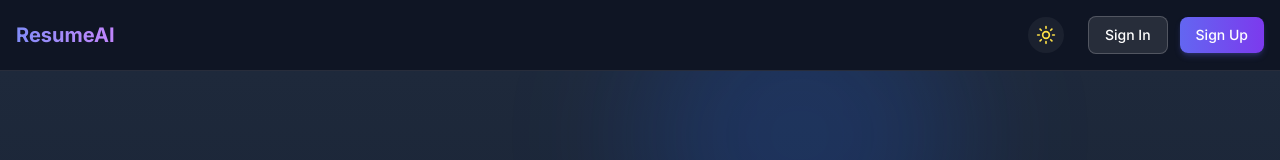
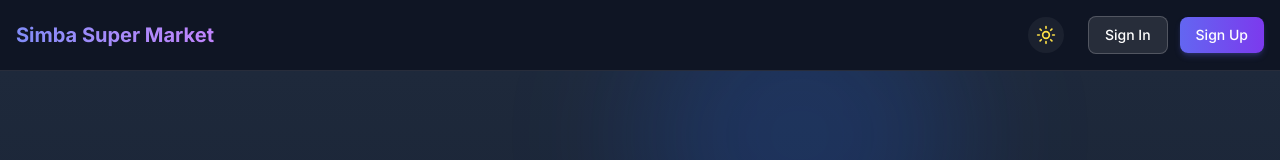
Before and after one commit to TuyishimireEric/resume_ai, a Next.js app: page / in a window 1280 px wide. Shown: the top 160 px of the page. Built offline with nearby package versions, Linux system fonts and the light colour scheme; no server answers; the database is empty.

Commit message:
Renamed title

```diff
--- a/src/app/(pages)/layout.tsx
+++ b/src/app/(pages)/layout.tsx
@@ -2,7 +2,7 @@ import TopNav from "@/components/TopNav";
 import type { Metadata } from "next";
 
 export const metadata: Metadata = {
-  title: "ResumeAi",
+  title: "Simba Super Market",
   description: "Resume Ai",
 };
 
--- a/src/app/admin/layout.tsx
+++ b/src/app/admin/layout.tsx
@@ -2,7 +2,7 @@
 import type { Metadata } from "next";
 
 export const metadata: Metadata = {
-  title: "ResumeAi",
+  title: "Simba Super Market",
   description: "Resume Ai",
 };
 
--- a/src/components/TopNav.tsx
+++ b/src/components/TopNav.tsx
@@ -32,7 +32,7 @@ export default function TopNav() {
                 href={"/"}
                 className="text-xl font-bold text-transparent bg-clip-text bg-gradient-to-r from-indigo-400 via-violet-400 to-purple-400"
               >
-                ResumeAI
+                Simba Super Market
               </Link>
             </div>
 
```
